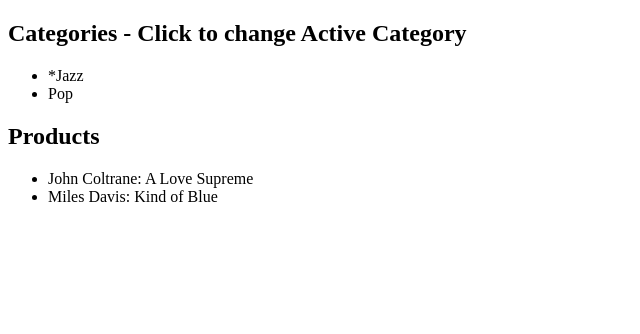
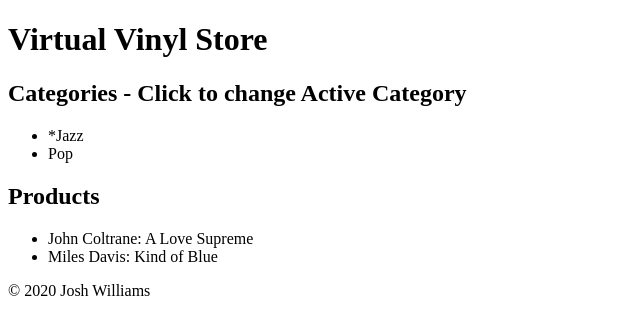
Before and after one commit to josh-williams-401-advanced-javascript/storefront, a React (Create React App) app: page / in a window 1280 px wide. Shown: the top 334 px of the page, without its empty margins (0-640 px from the left). Built offline with nearby package versions, Linux system fonts and the light colour scheme.

Commit message:
addd header and footer

```diff
--- a/src/App.js
+++ b/src/App.js
@@ -1,15 +1,16 @@
 import React from 'react';
-import Categories from './components/categories'
-import Products from './components/products'
-
+import Categories from './components/categories';
+import Products from './components/products';
+import Header from './components/header';
+import Footer from './components/footer';
 
 export default props => {
   return (
     <>
-      {/* <Header />
-      <Footer /> */}
+      <Header />
       <Categories />
       <Products />
+      <Footer />
     </>
   );
 }
--- /dev/null
+++ b/src/components/footer.js
@@ -0,0 +1,5 @@
+import React from 'react';
+
+export default () => {
+  return <p>&copy; 2020 Josh Williams</p>;
+}
--- /dev/null
+++ b/src/components/header.js
@@ -0,0 +1,5 @@
+import React from 'react';
+
+export default () => {
+  return <h1>Virtual Vinyl Store</h1>;
+}
```
